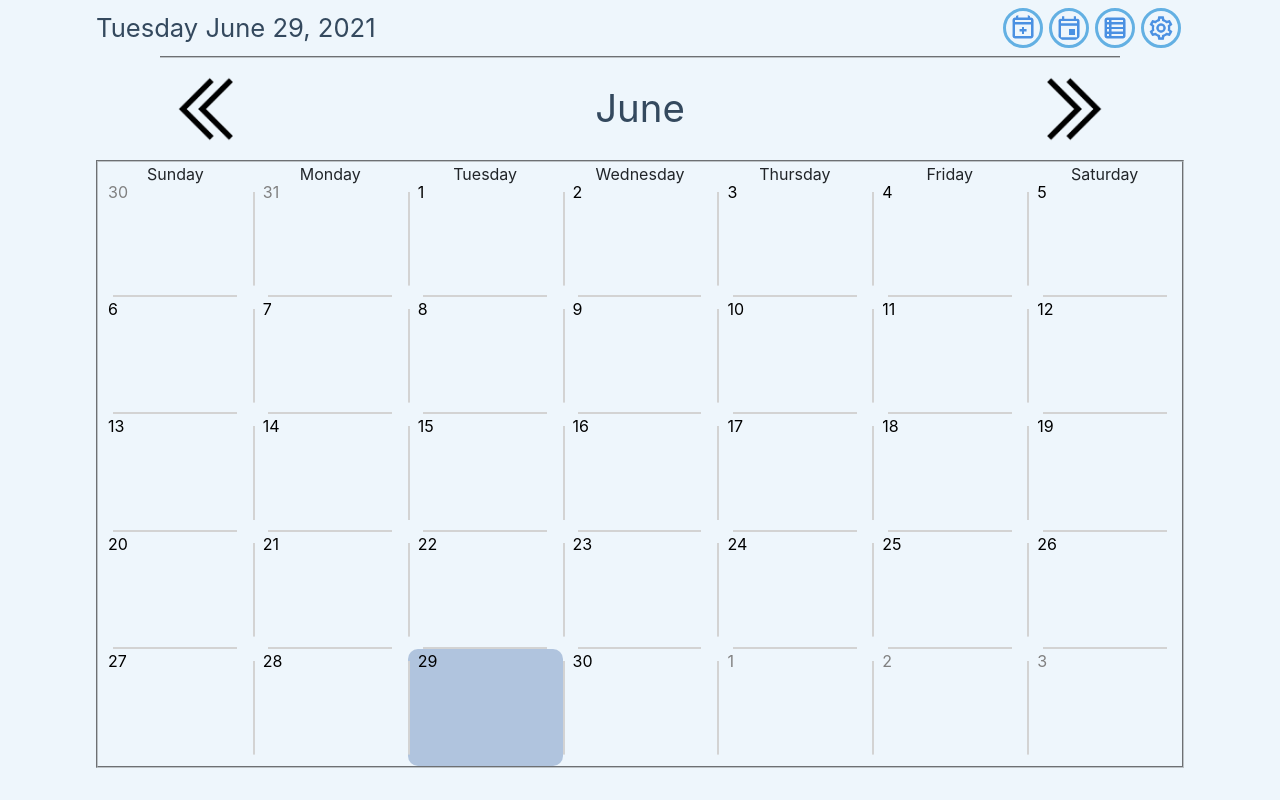
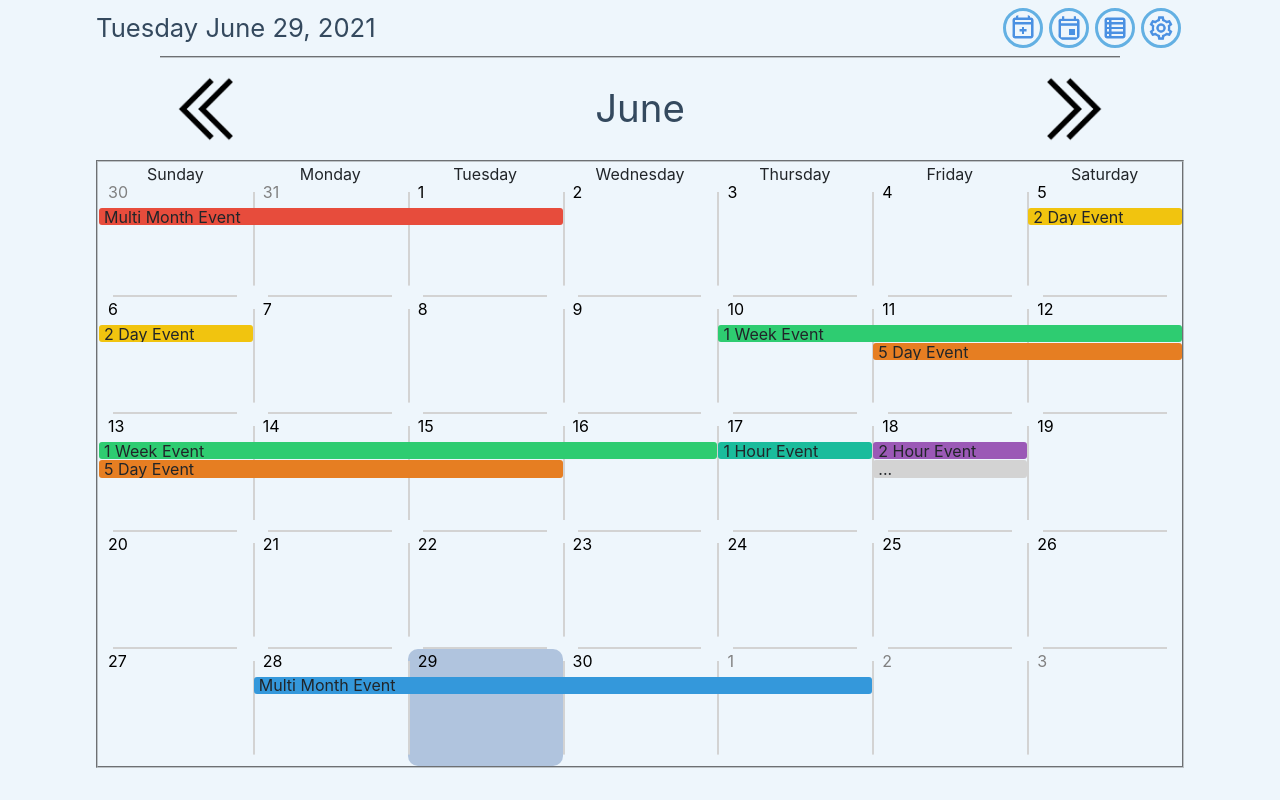
Before and after one commit to Ksxerity/calendar, a React (Create React App) app: page / in a window 1280 px wide. Built offline with nearby package versions, Linux system fonts and the light colour scheme.

Commit message:
Added demo events for easy viewing. Simplified logic for handling prev/next month. Fixed bug where the proper dates were not being shown on edit event.

```diff
--- a/src/components/Modals/CreateEventModal/CreateEventModal.tsx
+++ b/src/components/Modals/CreateEventModal/CreateEventModal.tsx
@@ -28,7 +28,7 @@ const defaultEventToEdit: IDateEvent = {
 const defaultDateValue = (selectedDate: Date, eventDate: string) => {
   const dateObj: Date = (eventDate === '') ? selectedDate : new Date(eventDate);
   return {
-    minute: '0',
+    minute: `${dateObj.getMinutes()}`,
     hour: `${dateObj.getHours()}`,
     day: `${dateObj.getDate()}`,
     month: `${dateObj.getMonth()}`,
@@ -79,7 +79,7 @@ const CreateEventModal = ({ show, handleClose, eventIdToEdit = -1 }: CreateEvent
   useEffect(() => {
     resetErrors();
     resetForm();
-  }, [show]);
+  }, [eventToEdit]);
 
   const handleSubmit = (): void => {
     let validForm = true;
--- a/src/components/Modals/CreateEventModal/DurationSection.tsx
+++ b/src/components/Modals/CreateEventModal/DurationSection.tsx
@@ -33,6 +33,8 @@ const DurationSection = (props: DurationSectionProps): JSX.Element => {
     errors,
     setValue,
   } = props;
+
+  console.log(values);
 
   const handleSelection = (name: string, event: React.ChangeEvent<HTMLSelectElement>): void => {
     if (name === 'minute') {
@@ -77,7 +79,7 @@ const DurationSection = (props: DurationSectionProps): JSX.Element => {
           <div className={styles['selection-label']}>
             Minute
           </div>
-          <select onChange={(e) => handleSelection('minute', e)}>
+          <select onChange={(e) => handleSelection('minute', e)} defaultValue={values.minute}>
             <option value="0">0</option>
             <option value="15">15</option>
             <option value="30">30</option>
--- a/src/components/MonthView/MonthView.module.scss
+++ b/src/components/MonthView/MonthView.module.scss
@@ -72,4 +72,7 @@
     padding-right: 3px;
     overflow: hidden;
   }
+  .additional-events {
+    background-color: lightgray;
+  }
 }
--- a/src/components/MonthView/MonthView.tsx
+++ b/src/components/MonthView/MonthView.tsx
@@ -29,6 +29,8 @@ const Week = (props: WeekProps): JSX.Element => {
       const eventId: string = (event.currentTarget.getAttribute('data-event-id') || '');
       if (eventId) {
         showEvent(parseInt(eventId, 10));
+      } else {
+        // Show all events modal
       }
     } else {
       const currentDate: Date = new Date(date);
@@ -75,7 +77,7 @@ const Week = (props: WeekProps): JSX.Element => {
     );
   }
 
-  const eventsRow: Array<JSX.Element> = new Array(5);
+  const eventsRow: Array<JSX.Element> = [];
   const eventsPos: Array<Array<number | null>> = new Array(5).fill(null).map(() => new Array(7).fill(null));
   const events: Array<IDateEvent> = useSelector(util.currentWeekEventSelector(dates, selectedDate));
   events.sort((event1, event2) => {
@@ -112,6 +114,7 @@ const Week = (props: WeekProps): JSX.Element => {
       }
     }
     eventsPos[index].splice(startPos, (endPos - startPos) + 1, ...new Array((endPos - startPos) + 1).fill(event.id));
+    if (eventsRow.length < 4) {
       eventsRow.push(
         <div
           role="button"
@@ -130,6 +133,25 @@ const Week = (props: WeekProps): JSX.Element => {
           {events[i].name}
         </div>,
       );
+    } else if (eventsRow.length === 4) {
+      eventsRow.push(
+        <div
+          role="button"
+          style={{
+            gridColumn: `${startPos + 1} / ${endPos + 2}`,
+            gridRow: index + 2,
+          }}
+          className={[
+            styles.event,
+            styles['additional-events'],
+          ].join(' ')}
+          aria-hidden="true"
+          onClick={handleGridClick}
+        >
+          ...
+        </div>,
+      );
+    }
   }
 
   return (
--- a/src/store/dateSlice.ts
+++ b/src/store/dateSlice.ts
@@ -1,10 +1,11 @@
 import { createSlice, PayloadAction } from '@reduxjs/toolkit';
 import { IDateEvent, DateState } from './dateTypes';
+import demoEvents from './demoEvents';
 
 const initialState: DateState = {
   selectedDate: new Date().toString(),
   calendarView: 'month',
-  events: [],
+  events: demoEvents,
 };
 
 const dateSlice = createSlice({
--- /dev/null
+++ b/src/store/demoEvents.ts
@@ -0,0 +1,198 @@
+import { IDateEvent } from './dateTypes';
+
+const eventArray: Array<IDateEvent> = [];
+
+const currentDate: Date = new Date();
+
+const event1: IDateEvent = (() => {
+  const from = new Date();
+  from.setDate(17);
+  from.setHours(8);
+  from.setMinutes(0);
+  const to = new Date();
+  to.setDate(17);
+  to.setHours(9);
+  to.setMinutes(0);
+  return {
+    id: 1,
+    name: '1 Hour Event',
+    from: from.toString(),
+    to: to.toString(),
+    color: 'green',
+    description: 'An event that spans an hour.',
+  };
+})();
+
+eventArray.push(event1);
+
+const event2: IDateEvent = (() => {
+  const from = new Date();
+  from.setDate(10);
+  from.setHours(0);
+  from.setMinutes(0);
+  const to = new Date();
+  to.setDate(16);
+  to.setHours(0);
+  to.setMinutes(0);
+  return {
+    id: 2,
+    name: '1 Week Event',
+    from: from.toString(),
+    to: to.toString(),
+    color: 'lightgreen',
+    description: 'An event that spans a week.',
+  };
+})();
+
+eventArray.push(event2);
+
+const event3: IDateEvent = (() => {
+  const from = new Date();
+  from.setDate(11);
+  from.setHours(0);
+  from.setMinutes(0);
+  const to = new Date();
+  to.setDate(15);
+  to.setHours(0);
+  to.setMinutes(0);
+  return {
+    id: 3,
+    name: '5 Day Event',
+    from: from.toString(),
+    to: to.toString(),
+    color: 'orange',
+    description: 'An event that spans 5 days.',
+  };
+})();
+
+eventArray.push(event3);
+
+const event4: IDateEvent = (() => {
+  const from = new Date();
+  from.setDate(27);
+  from.setMonth(currentDate.getMonth() - 1);
+  from.setHours(0);
+  from.setMinutes(0);
+  const to = new Date();
+  to.setDate(1);
+  to.setHours(0);
+  to.setMinutes(0);
+  return {
+    id: 4,
+    name: 'Multi Month Event',
+    from: from.toString(),
+    to: to.toString(),
+    color: 'red',
+    description: 'An event that spans over the previous month and current month.',
+  };
+})();
+
+eventArray.push(event4);
+
+const event5: IDateEvent = (() => {
+  const from = new Date();
+  from.setDate(28);
+  from.setHours(0);
+  from.setMinutes(0);
+  const to = new Date();
+  to.setDate(1);
+  to.setMonth(to.getMonth() + 1);
+  to.setHours(0);
+  to.setMinutes(0);
+  return {
+    id: 5,
+    name: 'Multi Month Event',
+    from: from.toString(),
+    to: to.toString(),
+    color: 'blue',
+    description: 'An event that spans over the current month and next month.',
+  };
+})();
+
+eventArray.push(event5);
+
+const event6: IDateEvent = (() => {
+  const from = new Date();
+  from.setDate(5);
+  from.setHours(0);
+  from.setMinutes(0);
+  const to = new Date();
+  to.setDate(6);
+  to.setHours(0);
+  to.setMinutes(0);
+  return {
+    id: 6,
+    name: '2 Day Event',
+    from: from.toString(),
+    to: to.toString(),
+    color: 'yellow',
+    description: 'An event that spans over 2 days.',
+  };
+})();
+
+eventArray.push(event6);
+
+const event7: IDateEvent = (() => {
+  const from = new Date();
+  from.setDate(18);
+  from.setHours(10);
+  from.setMinutes(0);
+  const to = new Date();
+  to.setDate(18);
+  to.setHours(12);
+  to.setMinutes(0);
+  return {
+    id: 7,
+    name: '2 Hour Event',
+    from: from.toString(),
+    to: to.toString(),
+    color: 'purple',
+    description: 'An event that spans over 2 hours.',
+  };
+})();
+
+eventArray.push(event7);
+
+const event8: IDateEvent = (() => {
+  const from = new Date();
+  from.setDate(19);
+  from.setHours(12);
+  from.setMinutes(0);
+  const to = new Date();
+  to.setDate(19);
+  to.setHours(16);
+  to.setMinutes(0);
+  return {
+    id: 8,
+    name: '4 Hour Event',
+    from: from.toString(),
+    to: to.toString(),
+    color: 'red',
+    description: 'An event that spans over 4 hours.',
+  };
+})();
+
+eventArray.push(event8);
+
+const event9: IDateEvent = (() => {
+  const from = new Date();
+  from.setDate(18);
+  from.setHours(12);
+  from.setMinutes(0);
+  const to = new Date();
+  to.setDate(18);
+  to.setHours(12);
+  to.setMinutes(30);
+  return {
+    id: 9,
+    name: '30 Minute Event',
+    from: from.toString(),
+    to: to.toString(),
+    color: 'green',
+    description: 'An event that spans over 30 minutes.',
+  };
+})();
+
+eventArray.push(event9);
+
+export default eventArray;
--- a/src/util/index.ts
+++ b/src/util/index.ts
@@ -4,8 +4,6 @@ import {
   getWeekArray,
   getMonthArray,
   getCurrentDate,
-  calculateNextMonthAndYear,
-  calculatePrevMonthAndYear,
   isValidYear,
   isValidHour,
   isValidDay,
@@ -26,8 +24,6 @@ export {
   getWeekArray,
   getMonthArray,
   getCurrentDate,
-  calculateNextMonthAndYear,
-  calculatePrevMonthAndYear,
   isValidYear,
   isValidHour,
   isValidDay,
--- a/src/util/selectors.ts
+++ b/src/util/selectors.ts
@@ -1,7 +1,7 @@
 import { createSelector, OutputSelector } from 'reselect';
 import { DateState, IDateEvent } from '../store/dateTypes';
 import { RootState } from '../store/store';
-import { calculateNextMonthAndYear, calculatePrevMonthAndYear, DayType } from './util';
+import { DayType } from './util';
 
 type EventsSelector = OutputSelector<{ date: DateState; }, IDateEvent[], (res: IDateEvent[]) => IDateEvent[]>;
 type EventSelector = OutputSelector<{ date: DateState; }, IDateEvent | undefined, (res: IDateEvent[]) => IDateEvent | undefined>;
@@ -47,14 +47,12 @@ export const currentWeekEventSelector = (dates: Array<DayType>, selectedDate: Da
       eventEndDate.setMinutes(0);
       if (dates[0].color === 'gray') {
         // Week contains days from previous month
-        const prevMonthAndYear = calculatePrevMonthAndYear(selectedDate.getMonth(), selectedDate.getFullYear());
-        startDate = new Date(prevMonthAndYear.year, prevMonthAndYear.month, dates[0].date.getDate());
+        startDate = new Date(selectedDate.getFullYear(), selectedDate.getMonth() - 1, dates[0].date.getDate());
         endDate = new Date(selectedDate.getFullYear(), selectedDate.getMonth(), dates[6].date.getDate(), 23, 59);
       } else if (dates[6].color === 'gray') {
         // Week contains days from next month
-        const nextMonthAndYear = calculateNextMonthAndYear(selectedDate.getMonth(), selectedDate.getFullYear());
         startDate = new Date(selectedDate.getFullYear(), selectedDate.getMonth(), dates[0].date.getDate());
-        endDate = new Date(nextMonthAndYear.year, nextMonthAndYear.month, dates[6].date.getDate(), 23, 59);
+        endDate = new Date(selectedDate.getFullYear(), selectedDate.getMonth() + 1, dates[6].date.getDate(), 23, 59);
       } else {
         startDate = new Date(selectedDate.getFullYear(), selectedDate.getMonth(), dates[0].date.getDate());
         endDate = new Date(selectedDate.getFullYear(), selectedDate.getMonth(), dates[6].date.getDate(), 23, 59);
--- a/src/util/util.ts
+++ b/src/util/util.ts
@@ -5,7 +5,9 @@ function leapYear(year: number): number {
   return 28;
 }
 
-export function getNumberOfDaysInMonth(month: number, year: number): number {
+export function getNumberOfDaysInMonth(date: Date): number {
+  const year = date.getFullYear();
+  const month = date.getMonth();
   let days = 0;
   switch (month) {
     case 0:
@@ -30,28 +32,6 @@ export function getNumberOfDaysInMonth(month: number, year: number): number {
   return days;
 }
 
-export const calculatePrevMonthAndYear = (month: number, year: number): MonthYearObject => {
-  const obj = { month, year };
-  if (month === 0) {
-    obj.month = 11;
-    obj.year -= 1;
-  } else {
-    obj.month -= 1;
-  }
-  return obj;
-};
-
-export const calculateNextMonthAndYear = (month: number, year: number): MonthYearObject => {
-  const obj = { month, year };
-  if (month === 11) {
-    obj.month = 0;
-    obj.year += 1;
-  } else {
-    obj.month += 1;
-  }
-  return obj;
-};
-
 export type DayType = {
   // Previous month days: GRAY
   // Current month days: BLACK
@@ -63,19 +43,20 @@ export type DayType = {
 export const getMonthArray = (date: Date): Array<Array<DayType>> => {
   const month = date.getMonth();
   const year = date.getFullYear();
-  const daysInMonth: number = getNumberOfDaysInMonth(month, year);
+  const daysInMonth: number = getNumberOfDaysInMonth(date);
   const firstDayOfMonth: Date = new Date(year, month, 1);
   const dayOne: number = firstDayOfMonth.getDay();
   const dayArray: Array<Array<DayType>> = [[]];
   let index = 0;
 
   // Populating days before the 1st of the month with the last few days of the previous month
-  const prevMonthAndYear = calculatePrevMonthAndYear(month, year);
-  const daysInPrevMonth = getNumberOfDaysInMonth(prevMonthAndYear.month, prevMonthAndYear.year);
+  const prevMonth = new Date(date.toString());
+  prevMonth.setDate(0);
+  const daysInPrevMonth = getNumberOfDaysInMonth(prevMonth);
   for (let i = 0; i < dayOne; i++) {
     dayArray[index].push({
       color: 'gray',
-      date: new Date(prevMonthAndYear.year, prevMonthAndYear.month, daysInPrevMonth - (dayOne - i - 1)),
+      date: new Date(prevMonth.getFullYear(), prevMonth.getMonth(), daysInPrevMonth - (dayOne - i - 1)),
     });
   }
 
@@ -94,11 +75,13 @@ export const getMonthArray = (date: Date): Array<Array<DayType>> => {
   // Populating the days after the end of the current month with the first few days
   // of the next month
   let count = 1;
-  const nextMonthAndYear = calculateNextMonthAndYear(month, year);
+  const nextMonth = new Date(date.toString());
+  nextMonth.setDate(1);
+  nextMonth.setMonth(nextMonth.getMonth() + 1);
   while (dayArray[index].length !== 7) {
     dayArray[index].push({
       color: 'gray',
-      date: new Date(nextMonthAndYear.year, nextMonthAndYear.month, count),
+      date: new Date(nextMonth.getFullYear(), nextMonth.getMonth(), count),
     });
     count += 1;
   }
@@ -106,18 +89,19 @@ export const getMonthArray = (date: Date): Array<Array<DayType>> => {
 };
 
 export const getWeekArray = (date: Date): Array<DayType> => {
-  const daysInMonth: number = getNumberOfDaysInMonth(date.getMonth(), date.getFullYear());
+  const daysInMonth: number = getNumberOfDaysInMonth(date);
   const dayOfWeek: number = date.getDay();
   const dayArray: Array<DayType> = [];
   let currDay = date.getDate() - dayOfWeek;
 
   // Populating days before the 1st of the month with the last few days of the previous month
-  const prevMonthAndYear = calculatePrevMonthAndYear(date.getMonth(), date.getFullYear());
-  const daysInPrevMonth = getNumberOfDaysInMonth(prevMonthAndYear.month, prevMonthAndYear.year);
+  const prevMonth = new Date(date.toString());
+  prevMonth.setDate(0);
+  const daysInPrevMonth = getNumberOfDaysInMonth(prevMonth);
   while (currDay <= 0) {
     dayArray.push({
       color: 'gray',
-      date: new Date(prevMonthAndYear.year, prevMonthAndYear.month, daysInPrevMonth + currDay),
+      date: new Date(prevMonth.getFullYear(), prevMonth.getMonth(), daysInPrevMonth + currDay),
     });
     currDay += 1;
   }
@@ -133,11 +117,13 @@ export const getWeekArray = (date: Date): Array<DayType> => {
 
   // Populating the days after the end of the current month with the first few days
   // of the next month
-  const nextMonthAndYear = calculateNextMonthAndYear(date.getMonth(), date.getFullYear());
+  const nextMonth = new Date(date.toString());
+  nextMonth.setDate(1);
+  nextMonth.setMonth(nextMonth.getMonth() + 1);
   while (currDay >= daysInMonth && dayArray.length !== 7) {
     dayArray.push({
       color: 'gray',
-      date: new Date(nextMonthAndYear.year, nextMonthAndYear.month, currDay - daysInMonth),
+      date: new Date(nextMonth.getFullYear(), nextMonth.getMonth(), currDay - daysInMonth),
     });
     currDay += 1;
   }
@@ -167,7 +153,8 @@ export const isValidDay = (day: number, month: number, year: number): boolean =>
   if (day.toString().includes('.')) return false;
   if (!isValidYear(year)) return false;
   if (day < 0) return false;
-  const numberOfDaysInMonth = getNumberOfDaysInMonth(month, year);
+  const currentMonth = new Date(year, month, 1);
+  const numberOfDaysInMonth = getNumberOfDaysInMonth(currentMonth);
   if (day > numberOfDaysInMonth) return false;
   return true;
 };
```
Also changed, not shown: src/components/Selector/Selector.tsx (+12 -48 lines), src/components/WeekView/WeekView.tsx (+5 -9 lines). Lines whose indentation alone changed are shown as unchanged.
